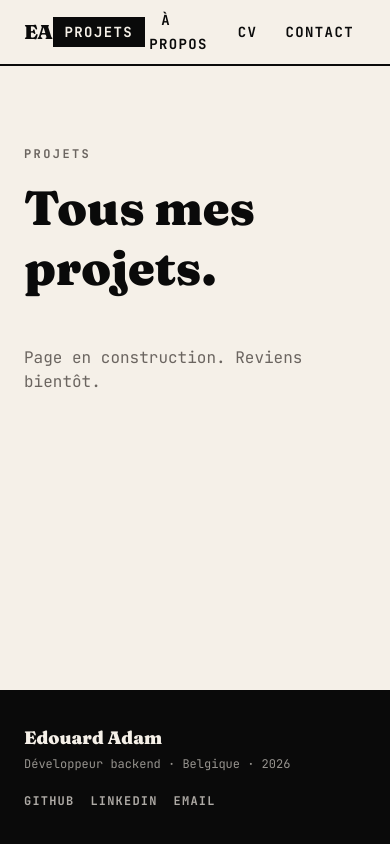
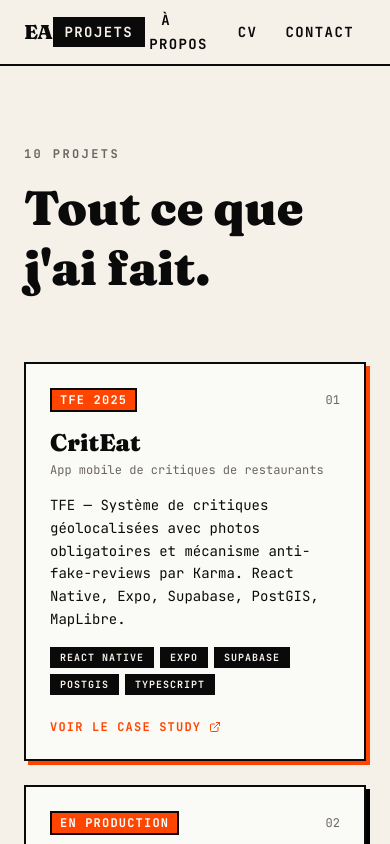
Before and after one commit to EdouardADM/Portefolio, a Next.js app: page /projects in a window 390 px wide. Shown: the top 844 px of the page. Built offline with nearby package versions, Linux system fonts and the light colour scheme.

Commit message:
feat: V1 stable

```diff
--- a/package.json
+++ b/package.json
@@ -9,7 +9,11 @@
     "lint": "eslint"
   },
   "dependencies": {
+    "@next/mdx": "^16.2.6",
+    "framer-motion": "^12.38.0",
+    "lucide-react": "^1.14.0",
     "next": "16.2.6",
+    "next-themes": "^0.4.6",
     "react": "19.2.4",
     "react-dom": "19.2.4"
   },
--- a/src/app/cv/page.tsx
+++ b/src/app/cv/page.tsx
@@ -36,7 +36,7 @@ export default function CVPage() {
       </div>
 
       {/* PDF viewer */}
-      <div className="border-2 border-ink shadow-hard-lg w-full" style={{ height: "85vh" }}>
+      <div className="border-2 border-ink shadow-hard-lg w-full" style={{ height: "120vh" }}>
         <iframe
           src={`${CV_PATH}#toolbar=1&navpanes=0`}
           className="w-full h-full"
--- a/src/app/projects/page.tsx
+++ b/src/app/projects/page.tsx
@@ -1,27 +1,208 @@
 import type { Metadata } from "next";
+import Link from "next/link";
+import { Badge } from "@/components/ui/Badge";
+import { Card } from "@/components/ui/Card";
+import { ExternalLink } from "lucide-react";
 
 export const metadata: Metadata = {
   title: "Projets",
-  description: "Tous les projets d'Edouard Adam — CritEat, Plateforme Média et plus.",
+  description: "Tous les projets d'Edouard Adam — code, expériences, aventures.",
 };
+
+/* ─── DATA ─────────────────────────────────────────────────────────── */
+
+type ProjectStatus = "En production" | "TFE 2025" | "Terminé" | "En cours" | "Perso";
+
+interface Project {
+  slug: string;
+  title: string;
+  subtitle: string;
+  description: string;
+  tags: string[];
+  status: ProjectStatus;
+  accent?: boolean;
+  hasPage?: boolean;
+}
+
+const projects: Project[] = [
+  {
+    slug: "criteat",
+    title: "CritEat",
+    subtitle: "App mobile de critiques de restaurants",
+    description:
+      "TFE — Système de critiques géolocalisées avec photos obligatoires et mécanisme anti-fake-reviews par Karma. React Native, Expo, Supabase, PostGIS, MapLibre.",
+    tags: ["React Native", "Expo", "Supabase", "PostGIS", "TypeScript"],
+    status: "TFE 2025",
+    accent: true,
+    hasPage: true,
+  },
+  {
+    slug: "media-platform",
+    title: "Plateforme Média",
+    subtitle: "Microservices backend pour une plateforme media publique belge",
+    description:
+      "Architecture microservices Laravel en production. Pagination cursor sur large dataset, packages partagés entre services, documentation OpenAPI complète.",
+    tags: ["Laravel", "Kubernetes", "OpenAPI", "PostgreSQL"],
+    status: "En production",
+    hasPage: true,
+  },
+  {
+    slug: "ataya-partners",
+    title: "Ataya & Partners",
+    subtitle: "Stage en entreprise",
+    description:
+      "Stage chez Ataya & Partners. Première immersion professionnelle dans un contexte réel, développement de fonctionnalités et découverte des pratiques en équipe.",
+    tags: ["Stage", "Professionnel"],
+    status: "Terminé",
+  },
+  {
+    slug: "conferences",
+    title: "Conférences",
+    subtitle: "Participations & présentations",
+    description:
+      "Conférences suivies et présentations réalisées dans le cadre de mes études à l'EPHEC et de ma vie professionnelle. Prise de parole, veille technologique, networking.",
+    tags: ["EPHEC", "Veille", "Soft skills"],
+    status: "En cours",
+  },
+  {
+    slug: "build-pc",
+    title: "Build PC",
+    subtitle: "Station de travail & rig sim racing",
+    description:
+      "Montage et optimisation d'un PC taillé pour le développement et le sim racing. Choix des composants, overclocking, gestion thermique — et Assetto Corsa Competizione à fond.",
+    tags: ["Hardware", "Perso", "Sim Racing"],
+    status: "Terminé",
+  },
+  {
+    slug: "vendanges",
+    title: "Vendanges",
+    subtitle: "Expérience terrain en viticulture",
+    description:
+      "Participation aux vendanges — une pause physique et humaine loin des écrans. Travail d'équipe, rythme de la nature, et retour aux choses concrètes.",
+    tags: ["Expérience", "Perso"],
+    status: "Terminé",
+  },
+  {
+    slug: "portfolio",
+    title: "Ce portfolio",
+    subtitle: "Vitrine personnelle — adamedouard.be",
+    description:
+      "Conception et développement de ce site de A à Z. Next.js 16, Tailwind v4, design brutaliste, export statique sur Infomaniak. Chaque pixel est intentionnel.",
+    tags: ["Next.js", "TypeScript", "Tailwind", "Design"],
+    status: "En cours",
+  },
+  {
+    slug: "neerlandais",
+    title: "Cours de néerlandais",
+    subtitle: "Apprentissage de la troisième langue nationale",
+    description:
+      "Apprentissage du néerlandais en parallèle des études et du boulot. Belgique oblige — naviguer entre le français, l'anglais et le néerlandais fait partie du jeu.",
+    tags: ["Langue", "Perso", "Belgique"],
+    status: "En cours",
+  },
+  {
+    slug: "ford-models",
+    title: "Ford Models",
+    subtitle: "Projet à préciser",
+    description:
+      "Détails à venir. Contexte et contenu en cours de rédaction.",
+    tags: ["À préciser"],
+    status: "Terminé",
+  },
+  {
+    slug: "assetto-corsa-servers",
+    title: "Serveurs Assetto Corsa",
+    subtitle: "Administration de serveurs de sim racing",
+    description:
+      "Mise en place et gestion de serveurs dédiés pour Assetto Corsa Competizione. Configuration, gestion de communauté, monitoring — les mêmes réflexes qu'en infra prod, mais pour le plaisir.",
+    tags: ["Linux", "Infra", "Sim Racing", "Perso"],
+    status: "En cours",
+  },
+];
+
+const statusColors: Record<ProjectStatus, "accent" | "default" | "outline"> = {
+  "TFE 2025": "accent",
+  "En production": "accent",
+  "Terminé": "default",
+  "En cours": "outline",
+  "Perso": "outline",
+};
+
+/* ─── PAGE ──────────────────────────────────────────────────────────── */
 
 export default function ProjectsPage() {
   return (
     <section className="mx-auto max-w-6xl px-6 py-20">
+      {/* Header */}
+      <div className="mb-16">
         <p className="font-mono text-xs font-bold uppercase tracking-[0.2em] text-muted mb-4">
-        Projets
+          {projects.length} projets
         </p>
         <h1
-        className="font-display text-5xl sm:text-7xl font-black leading-tight mb-12"
+          className="font-display text-5xl sm:text-7xl font-black leading-tight"
           style={{ fontVariationSettings: '"SOFT" 0, "WONK" 1' }}
         >
-        Tous mes
+          Tout ce que
           <br />
-        projets.
+          j&apos;ai fait.
         </h1>
-      <p className="font-mono text-base text-muted">
-        Page en construction. Reviens bientôt.
+      </div>
+
+      {/* Grid */}
+      <div className="grid gap-6 sm:grid-cols-2 lg:grid-cols-3">
+        {projects.map((project, i) => (
+          <Card
+            key={project.slug}
+            accent={project.accent}
+            className="flex flex-col gap-4 bg-surface"
+          >
+            {/* Top row */}
+            <div className="flex items-center justify-between">
+              <Badge variant={statusColors[project.status]}>
+                {project.status}
+              </Badge>
+              <span className="font-mono text-xs text-muted">
+                {String(i + 1).padStart(2, "0")}
+              </span>
+            </div>
+
+            {/* Title */}
+            <div>
+              <h2
+                className="font-display text-2xl font-black leading-tight mb-1"
+                style={{ fontVariationSettings: '"SOFT" 0, "WONK" 1' }}
+              >
+                {project.title}
+              </h2>
+              <p className="font-mono text-xs text-muted">{project.subtitle}</p>
+            </div>
+
+            {/* Description */}
+            <p className="font-mono text-sm leading-relaxed text-ink flex-1">
+              {project.description}
             </p>
+
+            {/* Tags */}
+            <div className="flex flex-wrap gap-1.5">
+              {project.tags.map((tag) => (
+                <Badge key={tag} variant="default" className="text-[10px]">
+                  {tag}
+                </Badge>
+              ))}
+            </div>
+
+            {/* Link si case study dispo */}
+            {project.hasPage && (
+              <Link
+                href={`/projects/${project.slug}/`}
+                className="inline-flex items-center gap-2 font-mono text-xs font-bold uppercase tracking-widest text-accent hover:underline underline-offset-4 mt-2"
+              >
+                Voir le case study <ExternalLink size={12} />
+              </Link>
+            )}
+          </Card>
+        ))}
+      </div>
     </section>
   );
 }
--- a/src/components/Footer.tsx
+++ b/src/components/Footer.tsx
@@ -18,7 +18,7 @@ export function Footer() {
         <nav>
           <ul className="flex items-center gap-4">
             {[
-              { href: "https://github.com/adamedouard", label: "GitHub" },
+              { href: "https://github.com/EdouardADM", label: "GitHub" },
               { href: "https://linkedin.com/in/adamedouard", label: "LinkedIn" },
               { href: "mailto:contact@adamedouard.be", label: "Email" },
             ].map(({ href, label }) => (
--- /dev/null
+++ b/src/components/HeroGreeting.tsx
@@ -0,0 +1,76 @@
+"use client";
+
+import { useEffect, useState } from "react";
+
+type Period = "matin" | "apresmidi" | "soir" | "nuit";
+
+const greetings: Record<Period, { line1: string; accent: string; line2: string }> = {
+  matin: {
+    line1: "Bonne matinée —",
+    accent: "café",
+    line2: "en main, code en tête.",
+  },
+  apresmidi: {
+    line1: "Bel après-midi —",
+    accent: "commits",
+    line2: "poussés, bugs chassés.",
+  },
+  soir: {
+    line1: "Bonne soirée —",
+    accent: "dernière",
+    line2: "PR avant de dormir.",
+  },
+  nuit: {
+    line1: "Encore debout ?",
+    accent: "nuit blanche",
+    line2: "ou serveur en prod qui plante.",
+  },
+};
+
+function getPeriod(hour: number): Period {
+  if (hour >= 6 && hour < 12) return "matin";
+  if (hour >= 12 && hour < 18) return "apresmidi";
+  if (hour >= 18 && hour < 22) return "soir";
+  return "nuit";
+}
+
+export function HeroGreeting() {
+  const [period, setPeriod] = useState<Period | null>(null);
+
+  useEffect(() => {
+    setPeriod(getPeriod(new Date().getHours()));
+  }, []);
+
+  // SSR fallback invisible — évite le flash de contenu
+  if (!period) {
+    return (
+      <h1
+        className="font-display font-black text-5xl sm:text-7xl lg:text-8xl leading-[0.95] tracking-tight mb-8 opacity-0 select-none"
+        aria-hidden="true"
+        style={{ fontVariationSettings: '"SOFT" 0, "WONK" 1' }}
+      >
+        &nbsp;
+      </h1>
+    );
+  }
+
+  const { line1, accent, line2 } = greetings[period];
+
+  return (
+    <h1
+      className="font-display font-black text-5xl sm:text-7xl lg:text-8xl leading-[0.95] tracking-tight mb-8"
+      style={{ fontVariationSettings: '"SOFT" 0, "WONK" 1' }}
+    >
+      {line1}{" "}
+      <span className="text-accent relative inline-block">
+        {accent}
+        <span
+          className="absolute bottom-1 left-0 w-full h-[4px] bg-accent"
+          aria-hidden="true"
+        />
+      </span>{" "}
+      <br />
+      {line2}
+    </h1>
+  );
+}
```
Also changed, not shown: src/app/page.tsx (+5 -19 lines), 2 other files (tests, documents, lock files or other folders). Lines whose indentation alone changed are shown as unchanged.
